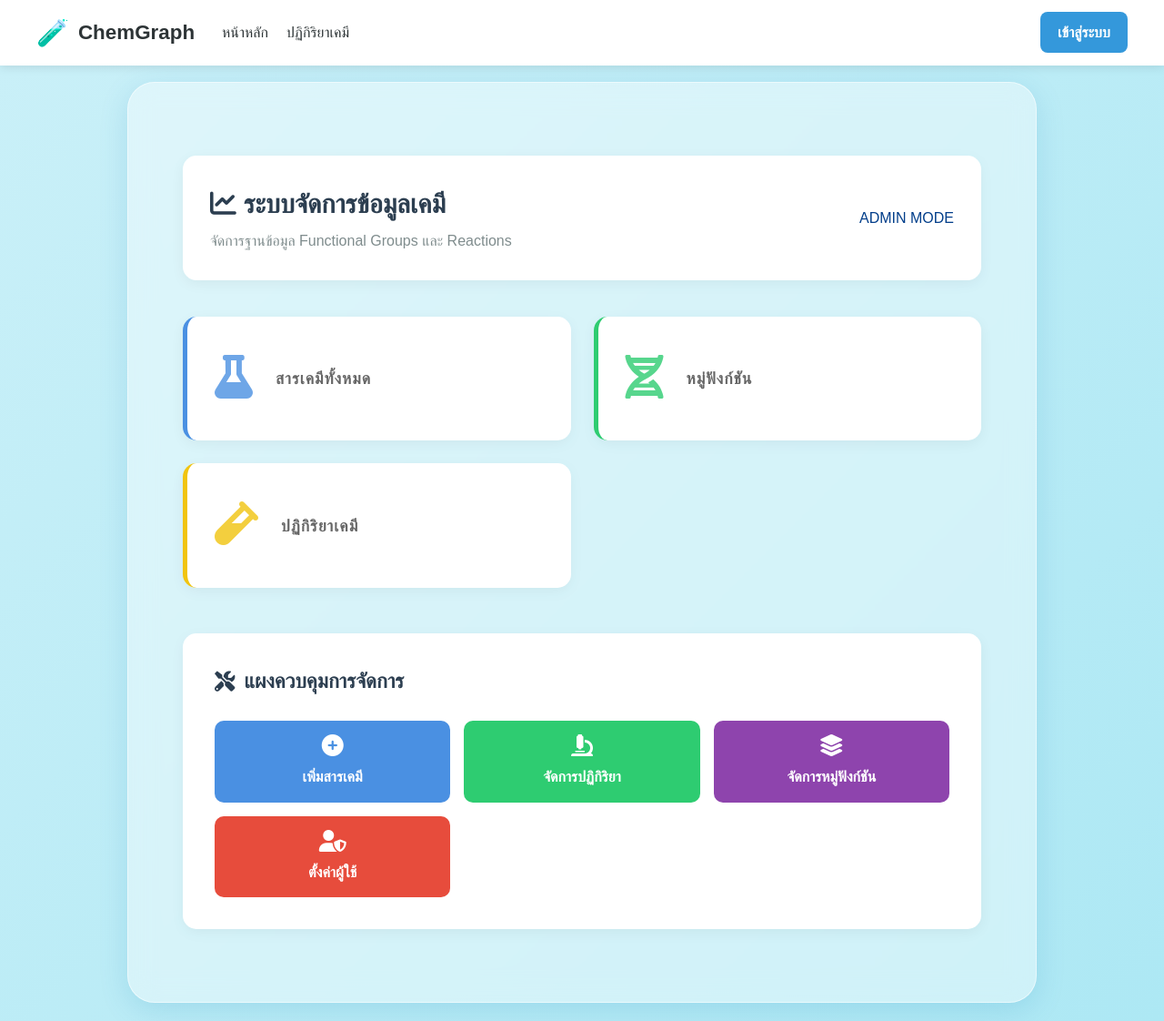
After one commit to PhitchakornJalas/organic-chem-app, a Flask app: template app/templates/admin/dashboard.html in a window 1280 px wide. The commit adds this page. Shown: the whole page at 91% size. Run offline with Flask 3, Linux system fonts and the light colour scheme; the template is opened without the code that fills it, so the values that code supplies are empty.

Commit message:
layout and security admin mode

```diff
--- a/app/main.py
+++ b/app/main.py
@@ -4,6 +4,7 @@ from datetime import datetime
 from flask import Flask, render_template, request, redirect, url_for, session, flash, jsonify
 from neo4j import GraphDatabase
 from werkzeug.security import generate_password_hash, check_password_hash
+from functools import wraps
 
 app = Flask(__name__)
 
@@ -170,6 +171,25 @@ def reactions():
 
     return render_template('reactions.html', categories=categories)
 
+# admin
+def admin_required(f):
+    @wraps(f)
+    def decorated_function(*args, **kwargs):
+        # 1. เช็คว่า Login หรือยัง
+        # 2. เช็คว่า role ใน session เป็น 'admin' หรือไม่
+        if not session.get('logged_in') or session.get('role') != 'admin':
+            flash("คุณไม่มีสิทธิ์เข้าถึงหน้านี้!", "danger")
+            return redirect(url_for('login')) # หรือส่งไปหน้าแรก
+        return f(*args, **kwargs)
+    return decorated_function
+
+@app.route('/admin/dashboard')
+@admin_required
+def admin_dashboard():
+    return render_template('admin/dashboard.html')
+
+# login & register
+
 @app.route('/register', methods=['GET', 'POST'])
 def register():
     if request.method == 'POST':
@@ -273,11 +293,14 @@ def login():
                     # จัดการชื่อ: ตัดเอาเฉพาะก้อนแรก
                     full_name = user_node.get('name', username)
                     first_name = full_name.split()[0] if full_name else username
+                    role = user_node.get('role', 'user')
 
                     sid = create_neo4j_session(username)
+                    session['logged_in'] = True
                     session['sid'] = sid
                     session['user'] = first_name # เก็บเฉพาะชื่อหน้าใน Session
-                    return redirect(url_for('index'))
+                    session['role'] = role
+                    return redirect(url_for('admin_dashboard' if session['role'] == 'admin' else 'index'))
 
             flash("ชื่อผู้ใช้หรือรหัสผ่านไม่ถูกต้อง", "error")
     return render_template('login.html')
--- /dev/null
+++ b/app/static/css/admin/dashboard.css
@@ -0,0 +1,156 @@
+  /* สไตล์เพิ่มเติมสำหรับหน้า Dashboard */
+  :root {
+    --admin-primary: #4A90E2;
+    --admin-success: #2ECC71;
+    --admin-danger: #E74C3C;
+    --bg-light: #f8f9fa;
+  }
+
+  body {
+    background-color: var(--bg-light);
+    font-family: 'Sarabun', sans-serif;
+    /* หรือฟอนต์ที่คุณใช้ */
+    margin: 0;
+  }
+
+  .admin-container {
+    padding: 40px 20px;
+    max-width: 1200px;
+    margin: 0 auto;
+  }
+
+  /* Header Section */
+  .admin-header {
+    margin-bottom: 40px;
+    background: white;
+    padding: 30px;
+    border-radius: 15px;
+    box-shadow: 0 4px 15px rgba(0, 0, 0, 0.05);
+    display: flex;
+    justify-content: space-between;
+    align-items: center;
+  }
+
+  .header-title h2 {
+    margin: 0;
+    color: #2c3e50;
+    font-size: 1.8rem;
+  }
+
+  .header-title p {
+    margin: 5px 0 0;
+    color: #7f8c8d;
+  }
+
+  /* Stats Cards */
+  .stats-grid {
+    display: grid;
+    grid-template-columns: repeat(auto-fit, minmax(300px, 1fr));
+    gap: 25px;
+    margin-bottom: 50px;
+  }
+
+  .stat-card {
+    background: white;
+    padding: 30px;
+    border-radius: 15px;
+    box-shadow: 0 4px 15px rgba(0, 0, 0, 0.05);
+    display: flex;
+    align-items: center;
+    transition: all 0.3s ease;
+    border-left: 5px solid var(--admin-primary);
+  }
+
+  .stat-card:hover {
+    transform: translateY(-8px);
+    box-shadow: 0 8px 25px rgba(0, 0, 0, 0.1);
+  }
+
+  .stat-icon {
+    font-size: 3rem;
+    margin-right: 25px;
+    opacity: 0.8;
+  }
+
+  .stat-info h3 {
+    font-size: 1.1rem;
+    color: #666;
+    margin: 0;
+    text-transform: uppercase;
+    letter-spacing: 1px;
+  }
+
+  .stat-number {
+    font-size: 2.5rem;
+    font-weight: 800;
+    color: #2c3e50;
+    margin: 5px 0 0;
+  }
+
+  /* Quick Action Section */
+  .management-section {
+    background: white;
+    padding: 35px;
+    border-radius: 15px;
+    box-shadow: 0 4px 15px rgba(0, 0, 0, 0.05);
+  }
+
+  .subsection-title {
+    margin-bottom: 25px;
+    font-size: 1.4rem;
+    color: #2c3e50;
+    display: flex;
+    align-items: center;
+    gap: 10px;
+  }
+
+  .action-grid {
+    display: grid;
+    grid-template-columns: repeat(auto-fill, minmax(220px, 1fr));
+    gap: 15px;
+  }
+
+  .action-btn {
+    padding: 15px 20px;
+    background-color: var(--admin-primary);
+    color: white;
+    text-decoration: none;
+    border-radius: 10px;
+    font-weight: 600;
+    text-align: center;
+    transition: all 0.2s;
+    display: flex;
+    flex-direction: column;
+    align-items: center;
+    gap: 10px;
+  }
+
+  .action-btn i {
+    font-size: 1.5rem;
+  }
+
+  .action-btn:hover {
+    filter: brightness(1.1);
+    transform: scale(1.02);
+  }
+
+  .action-btn.secondary {
+    background-color: var(--admin-success);
+  }
+
+  .action-btn.danger {
+    background-color: var(--admin-danger);
+  }
+
+  /* การ์ดสีแตกต่างตามประเภท */
+  .card-chem {
+    border-left-color: var(--admin-primary);
+  }
+
+  .card-group {
+    border-left-color: var(--admin-success);
+  }
+
+  .card-react {
+    border-left-color: #F1C40F;
+  }
--- /dev/null
+++ b/app/templates/admin/dashboard.html
@@ -0,0 +1,82 @@
+<!DOCTYPE html>
+<html lang="th">
+<head>
+    <meta charset="UTF-8">
+    <meta name="viewport" content="width=device-width, initial-scale=1.0">
+    <title>Admin Dashboard | Chemistry System</title>
+    <link rel="stylesheet" href="https://cdnjs.cloudflare.com/ajax/libs/font-awesome/6.0.0/css/all.min.css">
+    <!-- เรียกใช้ CSS เดิมของคุณ -->
+    <link rel="stylesheet" href="{{ url_for('static', filename='css/style.css') }}">
+    <link rel="stylesheet" href="{{ url_for('static', filename='css/navbar.css') }}">
+    <link rel="stylesheet" href="{{ url_for('static', filename='css/admin/dashboard.css') }}">
+</head>
+<body>
+
+    {% include 'navbar.html' %}
+
+    <div class="app-wrapper">
+        <div class="admin-container">
+            <!-- Header -->
+            <header class="admin-header">
+                <div class="header-title">
+                    <h2><i class="fas fa-chart-line"></i> ระบบจัดการข้อมูลเคมี</h2>
+                    <p>จัดการฐานข้อมูล Functional Groups และ Reactions</p>
+                </div>
+                <div class="admin-profile">
+                    <span class="badge">ADMIN MODE</span>
+                </div>
+            </header>
+
+            <!-- Stats -->
+            <div class="stats-grid">
+                <div class="stat-card card-chem">
+                    <div class="stat-icon" style="color: var(--admin-primary);"><i class="fas fa-flask"></i></div>
+                    <div class="stat-info">
+                        <h3>สารเคมีทั้งหมด</h3>
+
+                    </div>
+                </div>
+                <div class="stat-card card-group">
+                    <div class="stat-icon" style="color: var(--admin-success);"><i class="fas fa-dna"></i></div>
+                    <div class="stat-info">
+                        <h3>หมู่ฟังก์ชัน</h3>
+
+                    </div>
+                </div>
+                <div class="stat-card card-react">
+                    <div class="stat-icon" style="color: #F1C40F;"><i class="fas fa-vial"></i></div>
+                    <div class="stat-info">
+                        <h3>ปฏิกิริยาเคมี</h3>
+
+                    </div>
+                </div>
+            </div>
+
+            <!-- Actions -->
+            <div class="management-section">
+                <h3 class="subsection-title"><i class="fas fa-tools"></i> แผงควบคุมการจัดการ</h3>
+                <div class="action-grid">
+                    <a href="" class="action-btn">
+                        <i class="fas fa-plus-circle"></i>
+                        <span>เพิ่มสารเคมี</span>
+                    </a>
+                    <a href="" class="action-btn secondary">
+                        <i class="fas fa-microscope"></i>
+                        <span>จัดการปฏิกิริยา</span>
+                    </a>
+                    <a href="#" class="action-btn" style="background-color: #8E44AD;">
+                        <i class="fas fa-layer-group"></i>
+                        <span>จัดการหมู่ฟังก์ชัน</span>
+                    </a>
+                    <a href="" class="action-btn danger">
+                        <i class="fas fa-user-shield"></i>
+                        <span>ตั้งค่าผู้ใช้</span>
+                    </a>
+                </div>
+            </div>
+        </div>
+    </div>
+
+    <!-- ส่วนท้ายหน้า (ถ้ามี) -->
+</body>
+</html>
```
Also changed, not shown: app/templates/details.html (+6 -1 lines), 1 other file.
